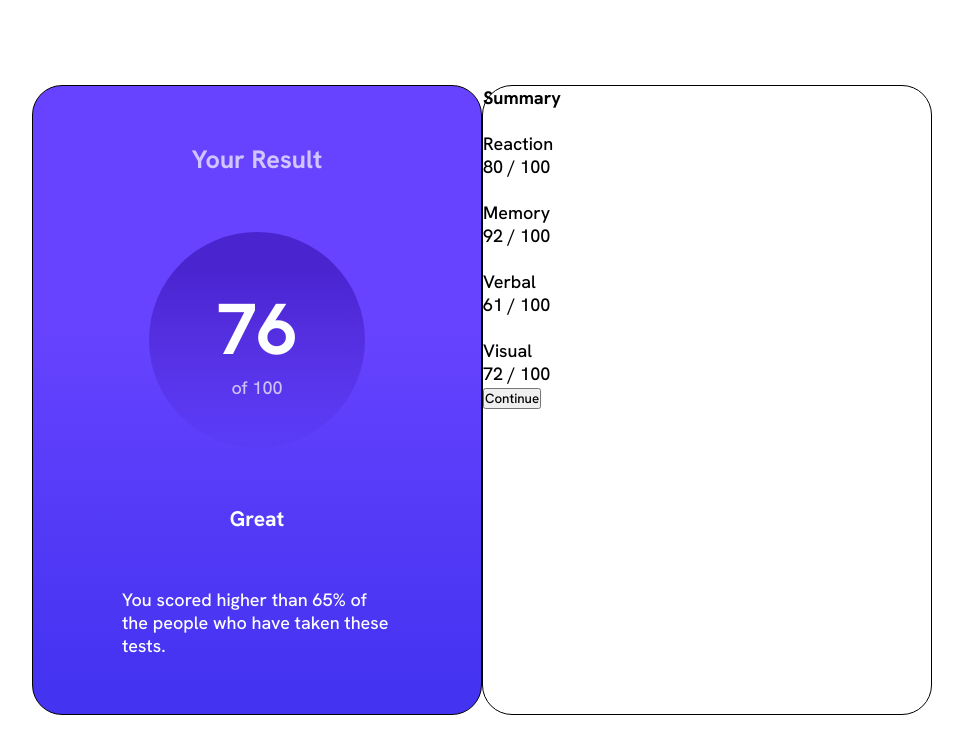
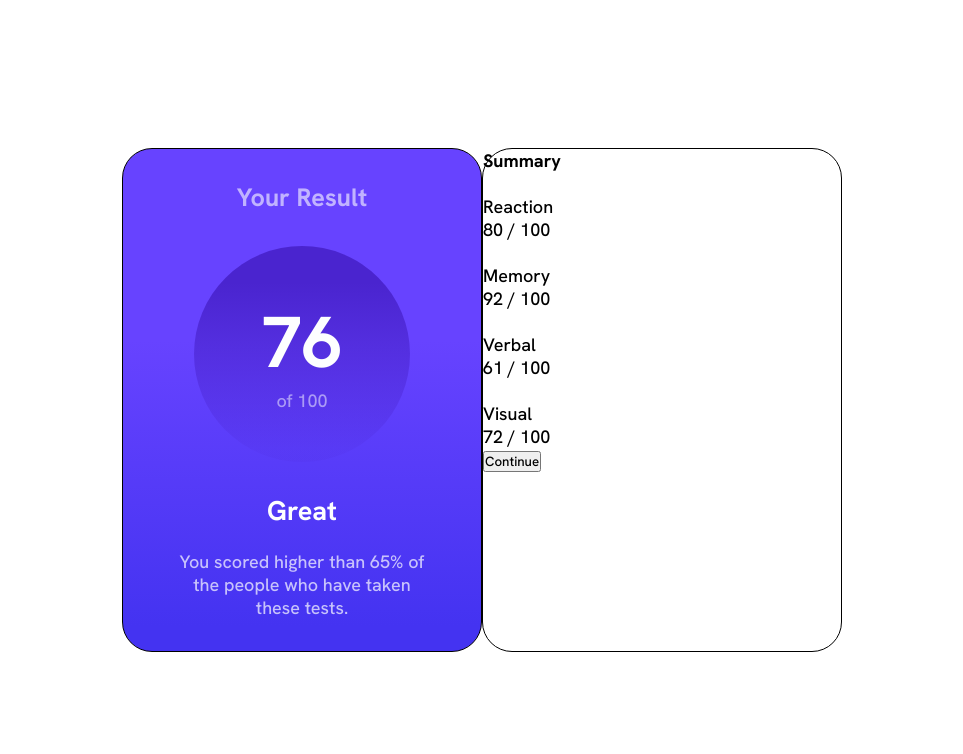
Before and after one commit to heckspoiler/result_summary_component, a plain HTML site: page index.html in a window 1280 px wide. Shown: the whole page, without its empty margins (158-1121 px from the left). Drawn offline with Linux system fonts and the light colour scheme.

Commit message:
card left finished for now

```diff
--- a/index.html
+++ b/index.html
@@ -24,7 +24,7 @@
                         <div>of 100</div>
                   </section>
                   <h3>Great</h3>
-                  <p>You scored higher than 65% of the people who have taken these tests.</p>
+                  <p class="left-lower-text">You scored higher than 65% of the people who have taken these tests.</p>
             </section>
 
             <!--Right Card-->
--- a/style.css
+++ b/style.css
@@ -34,8 +34,8 @@ body {
 
 .card {
       border: 1px solid black;
-      height: 35rem;
-      width: 25rem;
+      height: 28rem;
+      width: 20rem;
       border-radius: 30px;
 
 }
@@ -53,6 +53,8 @@ body {
       background: rgb(68, 51, 241);
       background: linear-gradient(0deg, rgba(68, 51, 241, 1) 5%, rgba(103, 67, 255, 1) 62%);
       color: #FDFEFF;
+      z-index: 1;
+
 }
 
 .card-left p {
@@ -62,7 +64,11 @@ body {
 
 .card-left h4 {
       font-size: 1.4rem;
-      opacity: 0.7;
+      opacity: 0.6;
+}
+
+.card-left h3 {
+      font-size: 1.5rem;
 }
 
 .points-total-circle {
@@ -84,7 +90,14 @@ body {
 .points-total-circle div {
       width: 5rem;
       text-align: center;
-      opacity: 0.7
+      opacity: 0.5
+}
+
+.left-lower-text {
+      opacity: 0.7;
+      text-align: center;
+      margin-top: -10px;
+      width: 14rem !important;
 }
 
 
```
